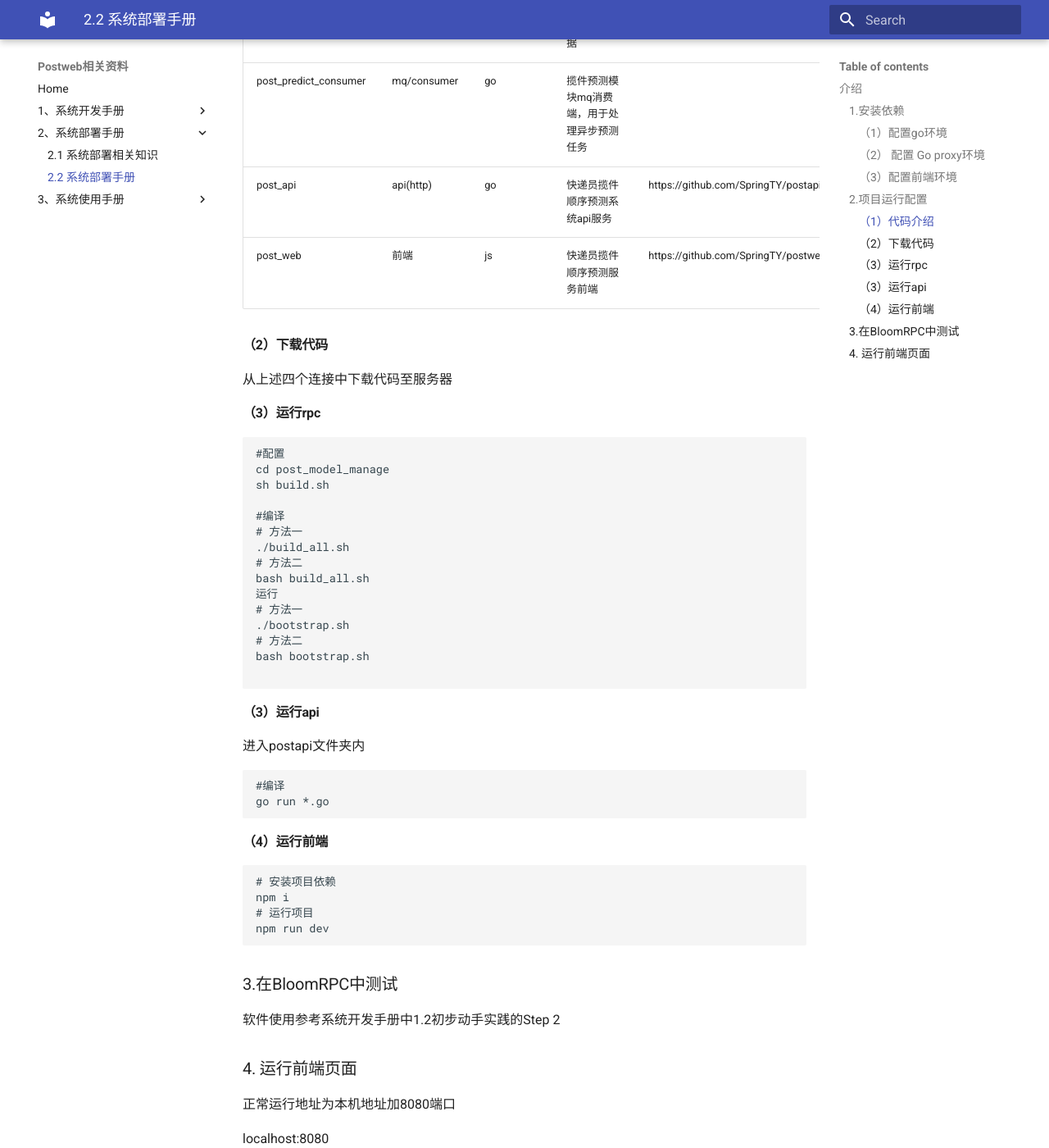
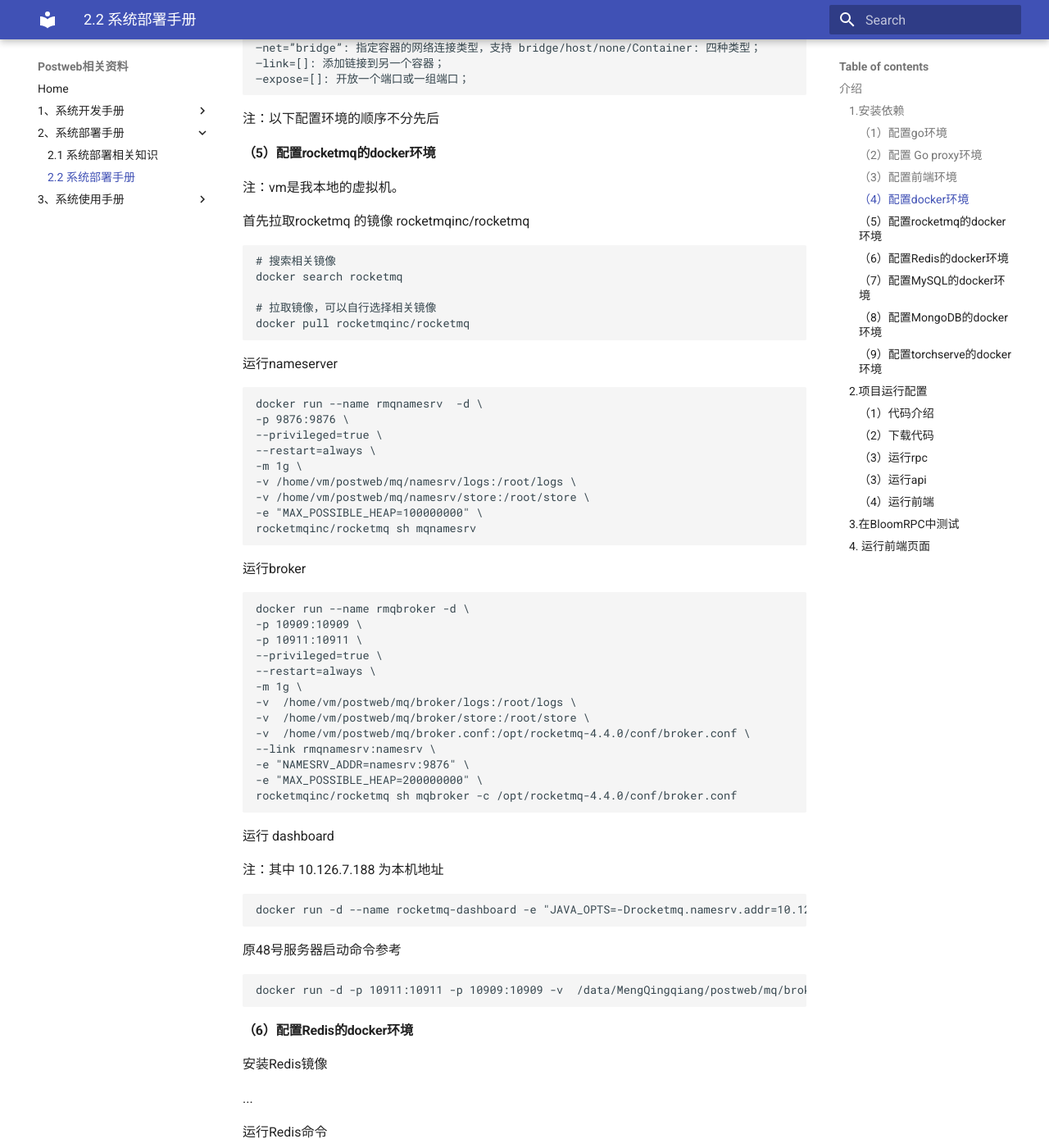
Before and after one commit to xxiaoyu1112/Postweb, an MkDocs documentation site: the page built from docs/2.2 系统部署手册.md, in a window 1280 px wide and 1400 px high, scrolled down 1452 px. Shown: the whole window at 82% size. Built offline with MkDocs 1.6.1 and Material for MkDocs 9.7.7, drawn with Linux system fonts in a browser that asks for light colours; some of the changed text lies outside the part shown.

Commit message:
添加部署手册

````diff
--- a/docs/2.2 系统部署手册.md
+++ b/docs/2.2 系统部署手册.md
@@ -13,11 +13,21 @@
 yum install -y wget
 # 在 ~ 下创建 go 文件夹，并进入 go 文件夹
 mkdir ~/go && cd ~/go
-# 下载的 go 压缩包
+# 下载的 go 压缩包，可以自行选择相关版本下载
 wget https://studygolang.com/dl/golang/go1.16.6.linux-amd64.tar.gz
+# 解压至相应文件夹
+tar -C /usr/local -xzf go1.16.6.linux-amd64.tar.gz
+# 配置环境变量
+vim ~/.profile
+export GOROOT=/usr/local/go
+export PATH=$PATH:$GOROOT/bin
+
+source ~/.profile
 ~~~
 
-#### （2） 配置 Go proxy环境
+
+
+#### （2）配置 Go proxy环境
 
 ~~~shell
 #阿里云Go Module代理仓库服务
@@ -34,6 +44,189 @@ go install github.com/fullstorydev/grpcui/cmd/grpcui@latest
 #### （3）配置前端环境
 
 下载node.js 及npm
+
+#### （4）配置docker环境
+
+安装docker环境
+
+https://docs.docker.com/get-docker/
+
+选择相应版本下载docker
+
+注意配置相应账户的docker权限
+
+docker run [options]
+常用参数与释义（主要介绍docker run）
+
+~~~ bash
+-a stdin: 指定标准输入输出内容类型，可选 STDIN/STDOUT/STDERR 三项；
+-d: 后台运行容器，并返回容器ID；
+-i: 以交互模式运行容器，通常与 -t 同时使用；
+-t: 为容器重新分配一个伪输入终端，通常与 -i 同时使用；
+–name=”nginx-lb”: 为容器指定一个名称；
+–dns 8.8.8.8: 指定容器使用的DNS服务器，默认和宿主一致；
+–dns-search example.com: 指定容器DNS搜索域名，默认和宿主一致；
+-h “mars”: 指定容器的hostname；
+-e username=”ritchie”: 设置环境变量；
+–env-file=[]: 从指定文件读入环境变量；
+–cpuset=”0-2” or –cpuset=”0,1,2”: 绑定容器到指定CPU运行；
+-m :设置容器使用内存最大值；
+–net=”bridge”: 指定容器的网络连接类型，支持 bridge/host/none/Container: 四种类型；
+–link=[]: 添加链接到另一个容器；
+–expose=[]: 开放一个端口或一组端口；
+~~~
+
+
+
+注：以下配置环境的顺序不分先后
+
+#### （5）配置rocketmq的docker环境
+
+注：vm是我本地的虚拟机。
+
+首先拉取rocketmq 的镜像 rocketmqinc/rocketmq
+
+~~~ bash
+# 搜索相关镜像
+docker search rocketmq
+
+# 拉取镜像，可以自行选择相关镜像
+docker pull rocketmqinc/rocketmq
+~~~
+
+
+
+运行nameserver
+
+~~~ bash
+docker run --name rmqnamesrv  -d \
+-p 9876:9876 \
+--privileged=true \
+--restart=always \
+-m 1g \
+-v /home/vm/postweb/mq/namesrv/logs:/root/logs \
+-v /home/vm/postweb/mq/namesrv/store:/root/store \
+-e "MAX_POSSIBLE_HEAP=100000000" \
+rocketmqinc/rocketmq sh mqnamesrv
+~~~
+
+
+
+运行broker
+
+~~~bash
+docker run --name rmqbroker -d \
+-p 10909:10909 \
+-p 10911:10911 \
+--privileged=true \
+--restart=always \
+-m 1g \
+-v  /home/vm/postweb/mq/broker/logs:/root/logs \
+-v  /home/vm/postweb/mq/broker/store:/root/store \
+-v  /home/vm/postweb/mq/broker.conf:/opt/rocketmq-4.4.0/conf/broker.conf \
+--link rmqnamesrv:namesrv \
+-e "NAMESRV_ADDR=namesrv:9876" \
+-e "MAX_POSSIBLE_HEAP=200000000" \
+rocketmqinc/rocketmq sh mqbroker -c /opt/rocketmq-4.4.0/conf/broker.conf
+~~~
+
+运行 dashboard
+
+注：其中 10.126.7.188 为本机地址
+
+~~~ bash
+docker run -d --name rocketmq-dashboard -e "JAVA_OPTS=-Drocketmq.namesrv.addr=10.126.7.188:9876" -p 8088:8080 -t apacherocketmq/rocketmq-dashboard
+~~~
+
+
+
+原48号服务器启动命令参考
+
+~~~bash
+docker run -d -p 10911:10911 -p 10909:10909 -v  /data/MengQingqiang/postweb/mq/broker/logs:/root/logs -v  /data/MengQingqiang/postweb/mq/broker/store:/root/store -v  /data/MengQingqiang/postweb/mq/broker.conf:/opt/rocketmq/conf/broker.conf --name rmqbroker --link rmqnamesrv:namesrv -e "NAMESRV_ADDR=namesrv:9876" -e "MAX_POSSIBLE_HEAP=200000000" rocketmqinc/rocketmq sh mqbroker -c /opt/rocketmq/conf/broker.conf
+~~~
+
+
+
+#### （6）配置Redis的docker环境
+
+安装Redis镜像
+
+...
+
+运行Redis命令
+
+```bash
+docker run --name postredis -d -p 6379:6379 redis
+```
+
+docker启动服务并远程访问
+
+> Redis：
+>
+> 参考资料
+>
+> https://www.jianshu.com/p/607da9661079
+
+
+
+#### （7）配置MySQL的docker环境
+
+安装Redis镜像
+
+...
+
+运行Redis命令
+
+```bash
+ docker run -p 3306:3306 --name post-mysql -v /data/MengQingqiang/postweb/mysql/data:/var/lib/mysql -e MYSQL_ROOT_PASSWORD=669988  -d mysql:latest
+```
+
+docker启动服务并远程访问
+
+> MySQL：
+>
+> 参考资料
+>
+> https://blog.csdn.net/weixin_42459563/article/details/80924634
+
+
+
+#### （8）配置MongoDB的docker环境
+
+安装MongoDB镜像
+
+...
+
+运行MongoDB命令
+
+> MongoDB：
+>
+> 详细参考资料：
+>
+> https://www.cnblogs.com/xinsen/p/10588767.html
+>
+> 然后导入MongoDB的集合
+
+
+
+#### （9）配置torchserve的docker环境
+
+第一次运行
+
+~~~
+docker run -d --rm -it -p 6080:8080 -p 6081:8081 -p 6082:8082 -p 7070:7070 -p 7071:7071 --volume /home/vm/rpc/model_store:/tmp/models torchserver:v1.2.1 torchserve --start --model-store /tmp/models/ --no-config-snapshots
+~~~
+
+
+
+在本地虚拟机上运行：
+
+~~~
+docker run --rm -it -p 6080:8080 -p 6081:8081 -p 6082:8082 -p 7070:7070 -p 7071:7071 --volume /home/vm/rpc/model_store:/tmp/models torchserver:v1.2.1 torchserve --start --model-store /tmp/models/ --models echo.mar --no-config-snapshots
+~~~
+
+部署相关资料也查看 1.3 Torchserve 使用 一文
 
 
 
--- a/mkdocs.yml
+++ b/mkdocs.yml
@@ -9,6 +9,7 @@ nav:
       - 1.5 前后端交互部分.md
       - 1.6 消息队列.md
       - 1.7 RocketMQ.md
+      - 1.8 代码问题讨论记录.md
     - 2、系统部署手册:
       - 2.1 系统部署相关知识.md
       - 2.2 系统部署手册.md
````
Also changed, not shown: docs/1.8 代码问题讨论记录.md (added, +312 -0 lines).
